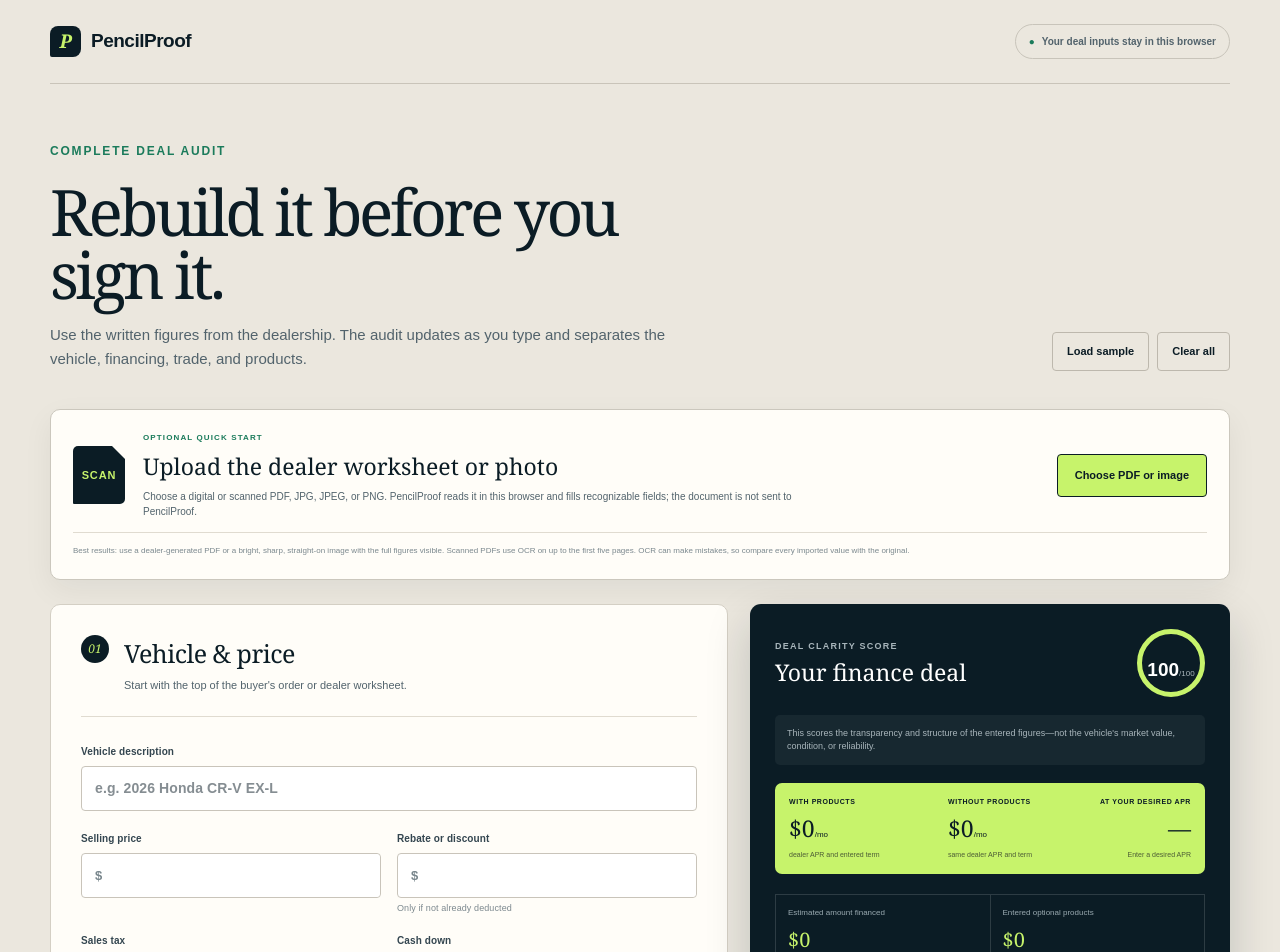
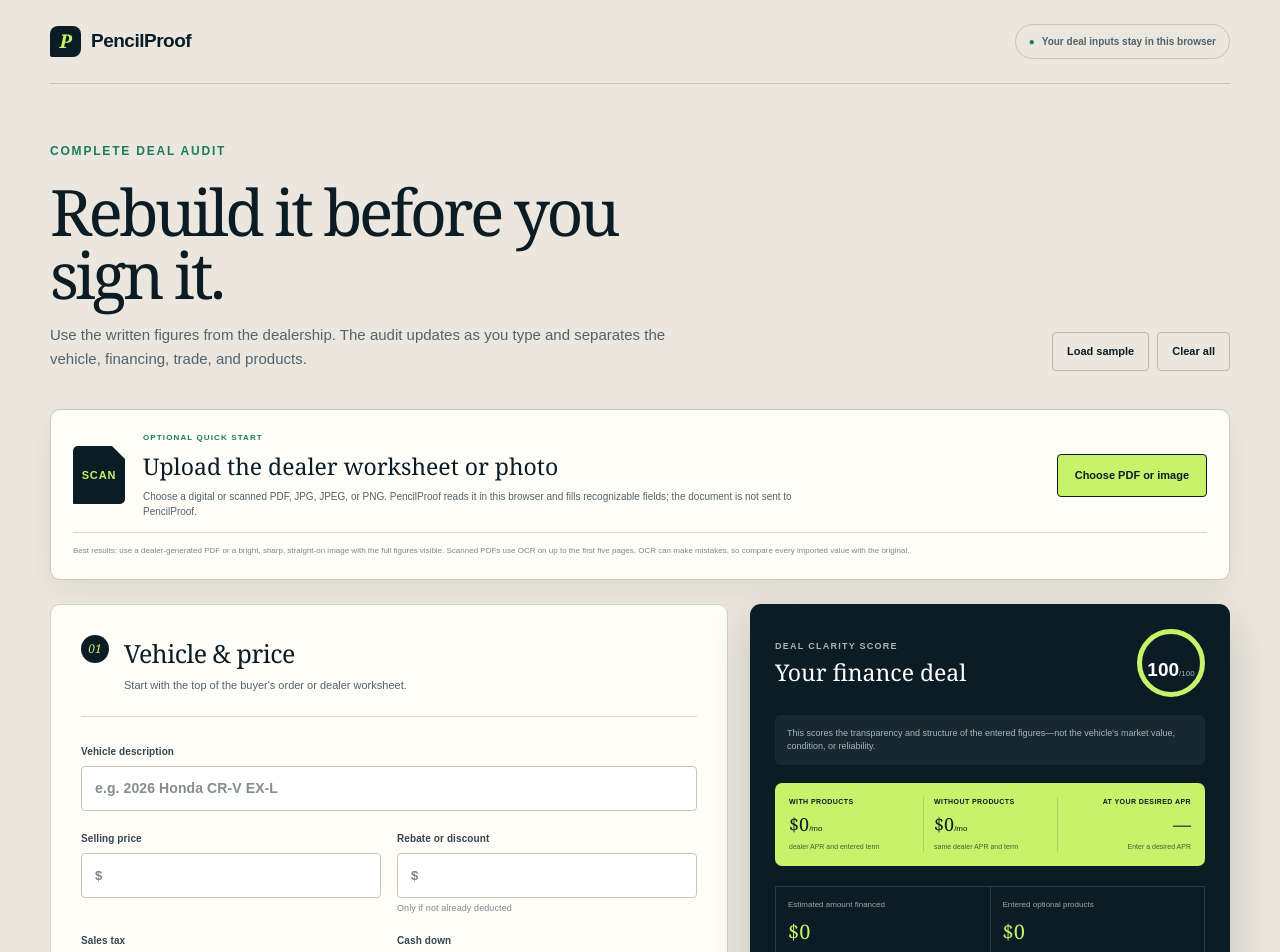
Before and after one commit to jpk0705/pencilproof, a Next.js app: page /analyze in a window 1280 px wide. Shown: the top 952 px of the page. Built offline with nearby package versions, Linux system fonts and the light colour scheme.

Commit message:
Lay out three payment comparisons

```diff
--- a/app/globals.css
+++ b/app/globals.css
@@ -190,10 +190,9 @@ footer { border-top: 1px solid var(--line); padding: 34px 0; }
 .big-score { width: 68px; height: 68px; flex: 0 0 68px; display: flex; align-items: baseline; justify-content: center; padding-top: 22px; border: 5px solid var(--accent); border-radius: 50%; }
 .score-mid { border-color: #f0b76f; }.score-low { border-color: #e97b6d; }.big-score strong { font-size: 19px; }.big-score span { color: #a8b5bb; font-size: 8px; }
 .score-note { margin: 18px 0 0; padding: 12px; color: #a8b5bb; background: rgba(255,255,255,.05); border-radius: 5px; font-size: 9px; line-height: 1.45; }
-.payment-compare { display: grid; grid-template-columns: 1fr auto 1fr; gap: 12px; align-items: center; margin: 18px 0 0; padding: 14px; background: var(--accent); color: var(--ink); border-radius: 7px; }
-.payment-compare > div { display: flex; flex-direction: column; gap: 4px; }.payment-compare > div:last-child { text-align: right; }
-.payment-compare span { font-size: 7px; font-weight: 900; letter-spacing: .08em; }.payment-compare strong { font-family: Georgia, serif; font-size: 23px; font-weight: 500; }.payment-compare strong small { font: 8px Arial, sans-serif; }.payment-compare div > small { color: #4d5d36; font-size: 7px; }
-.payment-compare > b { font-size: 16px; }
+.payment-compare { display: grid; grid-template-columns: repeat(3, 1fr); gap: 0; align-items: stretch; margin: 18px 0 0; padding: 14px; background: var(--accent); color: var(--ink); border-radius: 7px; }
+.payment-compare > div { min-width: 0; display: flex; flex-direction: column; gap: 4px; padding: 0 10px; border-left: 1px solid rgba(11, 28, 37, .16); }.payment-compare > div:first-child { padding-left: 0; border-left: 0; }.payment-compare > div:last-child { padding-right: 0; text-align: right; }
+.payment-compare span { font-size: 7px; font-weight: 900; letter-spacing: .06em; }.payment-compare strong { font-family: Georgia, serif; font-size: 18px; font-weight: 500; white-space: nowrap; }.payment-compare strong small { font: 8px Arial, sans-serif; }.payment-compare div > small { color: #4d5d36; font-size: 7px; line-height: 1.35; }
 .result-numbers { display: grid; grid-template-columns: 1fr 1fr; margin: 20px 0 17px; border-top: 1px solid rgba(255,255,255,.14); border-left: 1px solid rgba(255,255,255,.14); }
 .result-numbers div { min-height: 72px; display: flex; flex-direction: column; justify-content: center; gap: 6px; padding: 12px; border-right: 1px solid rgba(255,255,255,.14); border-bottom: 1px solid rgba(255,255,255,.14); }
 .result-numbers span { color: #99a9b0; font-size: 8px; }.result-numbers strong { color: var(--accent); font-family: Georgia, serif; font-size: 20px; font-weight: 500; }.result-numbers strong small { color: #a8b5bb; font-family: Arial, sans-serif; font-size: 8px; }
```
